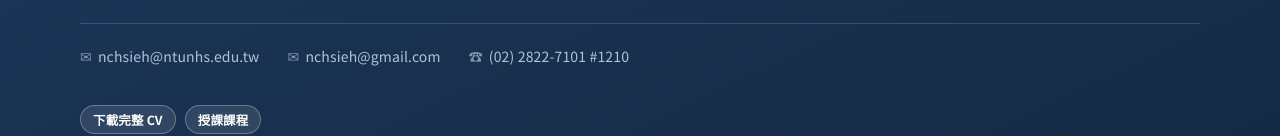
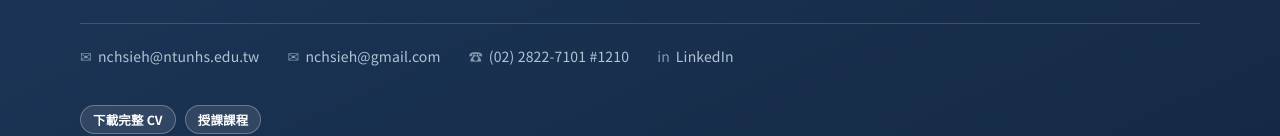
Before and after one commit to NCHSIEH/nchsieh.github.io, a plain HTML site: page index.html in a window 1280 px wide. Shown: the part 430-566 px from the top of the page. Drawn offline with nearby package versions, Linux system fonts and the light colour scheme; no server answers.

Commit message:
Add LinkedIn profile link to homepage contact details

```diff
--- a/index.html
+++ b/index.html
@@ -130,6 +130,7 @@
         <span><span class="ico" aria-hidden="true">✉</span><a href="mailto:nchsieh@ntunhs.edu.tw">nchsieh@ntunhs.edu.tw</a></span>
         <span><span class="ico" aria-hidden="true">✉</span><a href="mailto:nchsieh@gmail.com">nchsieh@gmail.com</a></span>
         <span><span class="ico" aria-hidden="true">☎</span>(02) 2822-7101 #1210</span>
+        <span><span class="ico" aria-hidden="true">in</span><a href="https://www.linkedin.com/in/nanchenhsieh/" target="_blank" rel="noopener noreferrer">LinkedIn</a></span>
       </div>
 
       <div class="scholar-links" id="scholarLinks" hidden></div>
```
